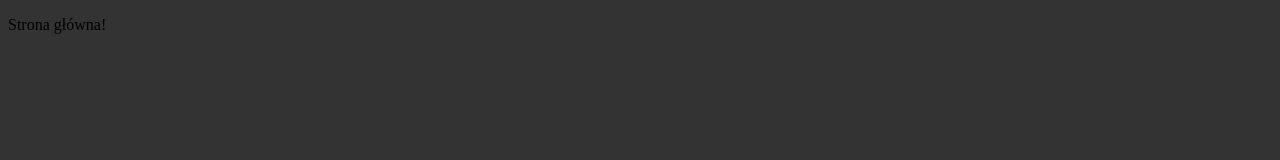
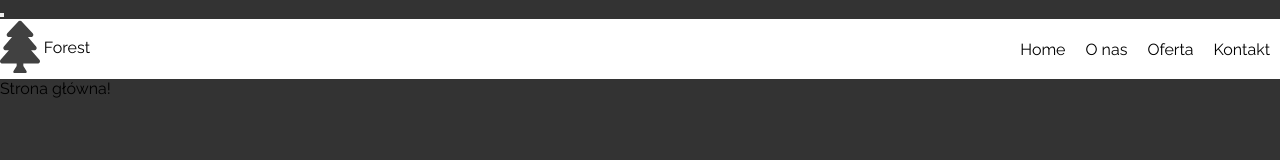
Before and after one commit to pancake-dave/forest, a website: page index.html in a window 1280 px wide. Drawn offline with Linux system fonts and the light colour scheme.

Commit message:
reorganized sass

```diff
--- a/gulpfile.js
+++ b/gulpfile.js
@@ -88,7 +88,8 @@ const mainFunctions = parallel(
 	handleKits,
 	sassCompiler,
 	javaScript,
-	convertImg
 );
+
 exports.default = series(mainFunctions, startBrowserSync, watchForChanges);
 exports.cleanGarbage = cleanGarbage;
+exports.convertImg = convertImg;
--- a/index.html
+++ b/index.html
@@ -16,7 +16,22 @@
 </head>
 
 	<body>
+		<header>
+			<button class="burger-btn">
+	<div class="burger-box">
+		<div class="burger-bars"></div>
+	</div>
+</button>
+<nav class="nav nav-mobile"></nav>
+<nav class="nav nav-desktop">
+	<p class="logo"><span class="logo-icon"><img src="../dist/img/icons/forest_logo.svg" alt=""></span> Forest</p>
+	<a href="#" class="nav-desktop__link">Home</a>
+	<a href="#" class="nav-desktop__link">O nas</a>
+	<a href="#" class="nav-desktop__link">Oferta</a>
+	<a href="#" class="nav-desktop__link">Kontakt</a>
+</nav>
 
+		</header>
 		<p>Strona główna!</p>
 
 		<script src="./dist/js/script.min.js"></script>
--- /dev/null
+++ b/src/sass/abstracts/_colors.scss
@@ -0,0 +1,5 @@
+$main-color: #fff;
+$secondary-color: #000;
+$gray: #414141ff;
+$light-gray: #f5f5f5ff;
+$green: #2ade72ff;
--- a/src/sass/base/_base.scss
+++ b/src/sass/base/_base.scss
@@ -1,11 +1,14 @@
 html {
   box-sizing: border-box;
+  scroll-behavior: smooth;
 }
 
 *,
 *::before,
 *::after {
   box-sizing: inherit;
+  margin: 0;
+  padding: 0;
 }
 
 body {
--- a/src/sass/base/_fonts.scss
+++ /dev/null
@@ -1,8 +0,0 @@
-// <weight>: Use a value from 100 to 900
-
-.raleway {
-    font-family: "Raleway", sans-serif;
-    font-optical-sizing: auto;
-    font-weight: weight;
-    font-style: normal;
-  }
--- a/src/sass/base/_typography.scss
+++ b/src/sass/base/_typography.scss
@@ -0,0 +1,19 @@
+html {
+    font-size: 62.5%;
+}
+
+body {
+    font-family: "Raleway", sans-serif;
+    font-size: 1.6rem;
+}
+
+
+
+
+// <weight>: Use a value from 100 to 900
+.raleway {
+    font-family: "Raleway", sans-serif;
+    font-optical-sizing: auto;
+    font-weight: weight;
+    font-style: normal;
+  }
--- a/src/sass/layout/_header.scss
+++ b/src/sass/layout/_header.scss
@@ -0,0 +1,2 @@
+@use './abstracts/colors' as *;
+@use './abstracts/variables' as *;
--- /dev/null
+++ b/src/sass/layout/_main.scss
@@ -0,0 +1,2 @@
+@use './abstracts/colors' as *;
+@use './abstracts/variables' as *;
--- /dev/null
+++ b/src/sass/layout/_nav.scss
@@ -0,0 +1,26 @@
+@use './abstracts/colors' as *;
+@use './abstracts/variables' as *;
+
+.nav-desktop {
+    position: relative;
+    display: flex;
+    flex-direction: row;
+    justify-content: flex-end;
+    align-items: center;
+    height: 60px;
+    background-color: #fff;
+    &__link {
+        margin: 0 10px;
+        text-decoration: none;
+        color: $secondary-color;
+    }
+    .logo {
+        position: absolute;
+        top: 50%;
+        left: 0;
+        transform: translateY(-50%);
+    }
+    .logo, .logo-icon {
+        vertical-align: middle;
+    }
+}
```
Also changed, not shown: 404.html (+13 -0 lines), contact.html (+13 -0 lines), offers.html (+13 -0 lines), src/sass/style.scss (+5 -2 lines), dist/css/style.min.css, dist/img/icons/forest_logo.svg (added), src/img/icons/forest_logo.svg (added), src/sass/components/_buttons.scss (added), src/sass/components/_cards.scss (added), src/sass/components/_components.scss (deleted), 1 other file.
